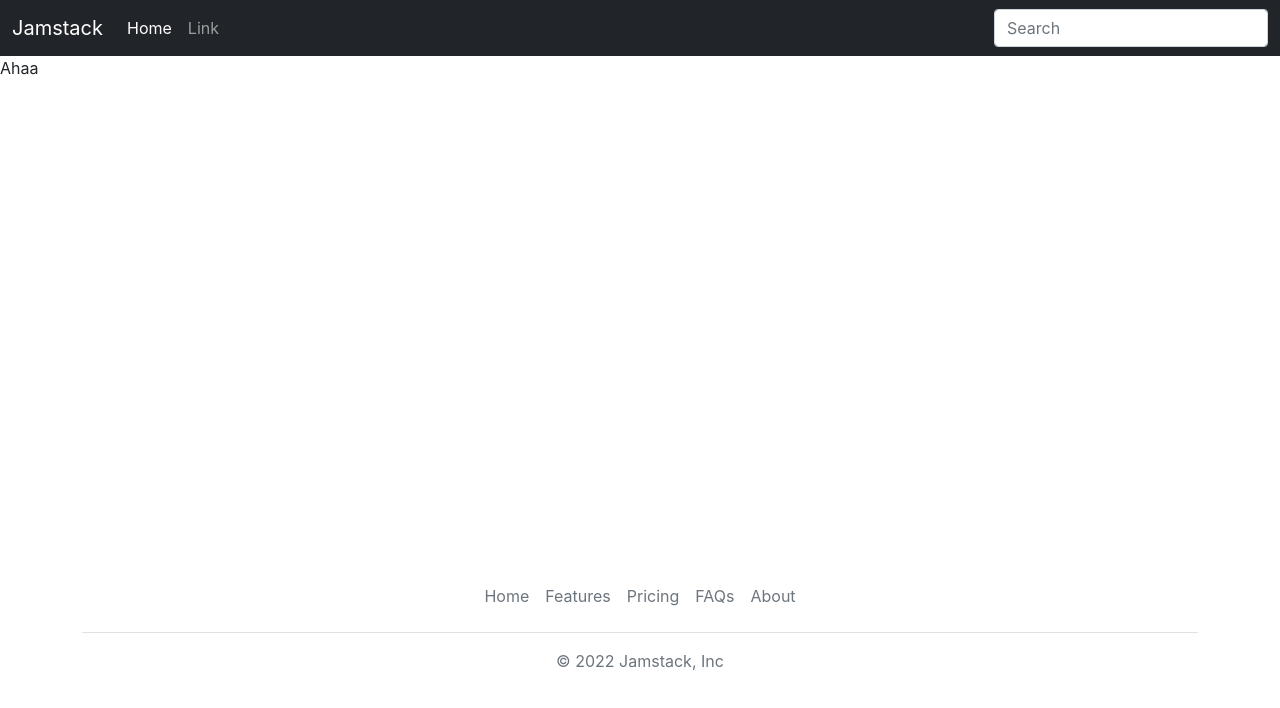
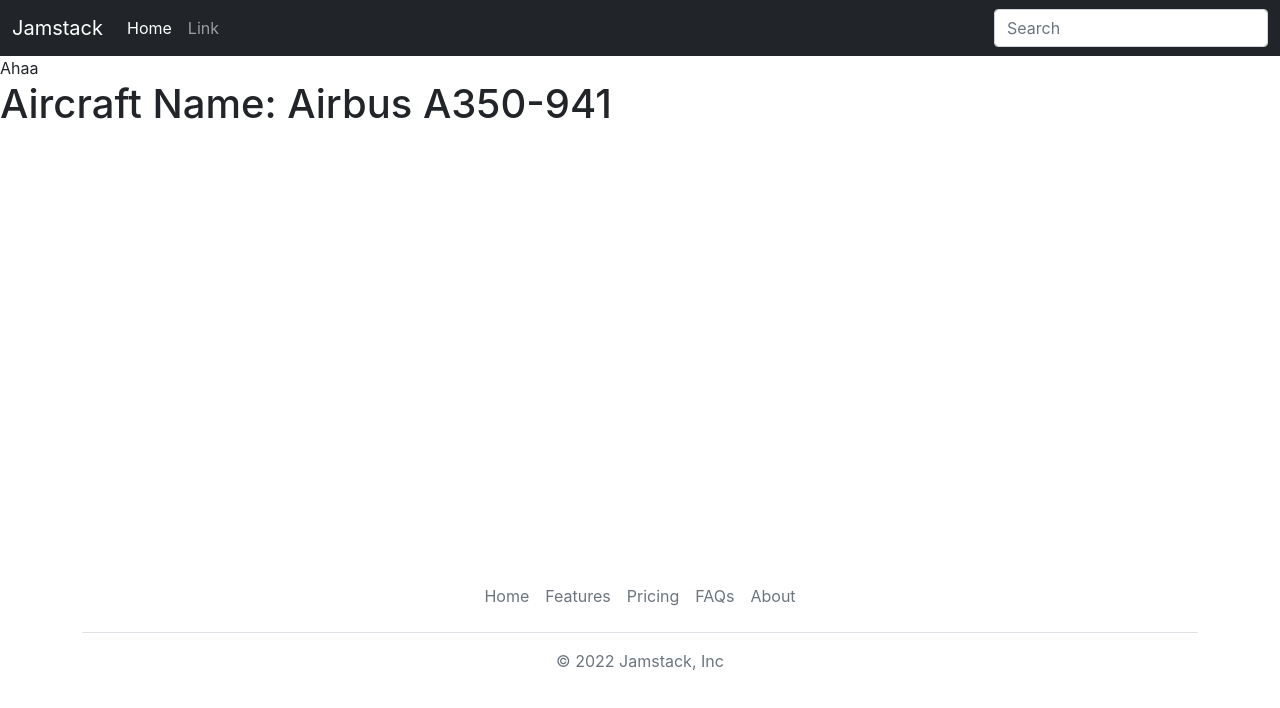
Before and after one commit to achingachris/jamstack-frontend-nextjs, a Next.js app: page / in a window 1280 px wide. Shown: the top 708 px of the page. Built offline with nearby package versions, Linux system fonts and the light colour scheme.

Commit message:
getstaticprops

```diff
--- a/pages/index.js
+++ b/pages/index.js
@@ -1,11 +1,18 @@
-import Layout from "../layouts/Layout"
+import Layout from '../layouts/Layout'
 
-const index = () => {
-  return (
-    <Layout>
-      Ahaa
-    </Layout>
-  )
+const index = ({aircraft}) => {
+  return <Layout>Ahaa
+
+    <div>
+      <h1>Aircraft Name: { aircraft}</h1>
+    </div>
+  </Layout>
 }
 
 export default index
+
+export function getStaticProps() {
+  return {
+    props: { aircraft: 'Airbus A350-941' },
+  }
+}
```
